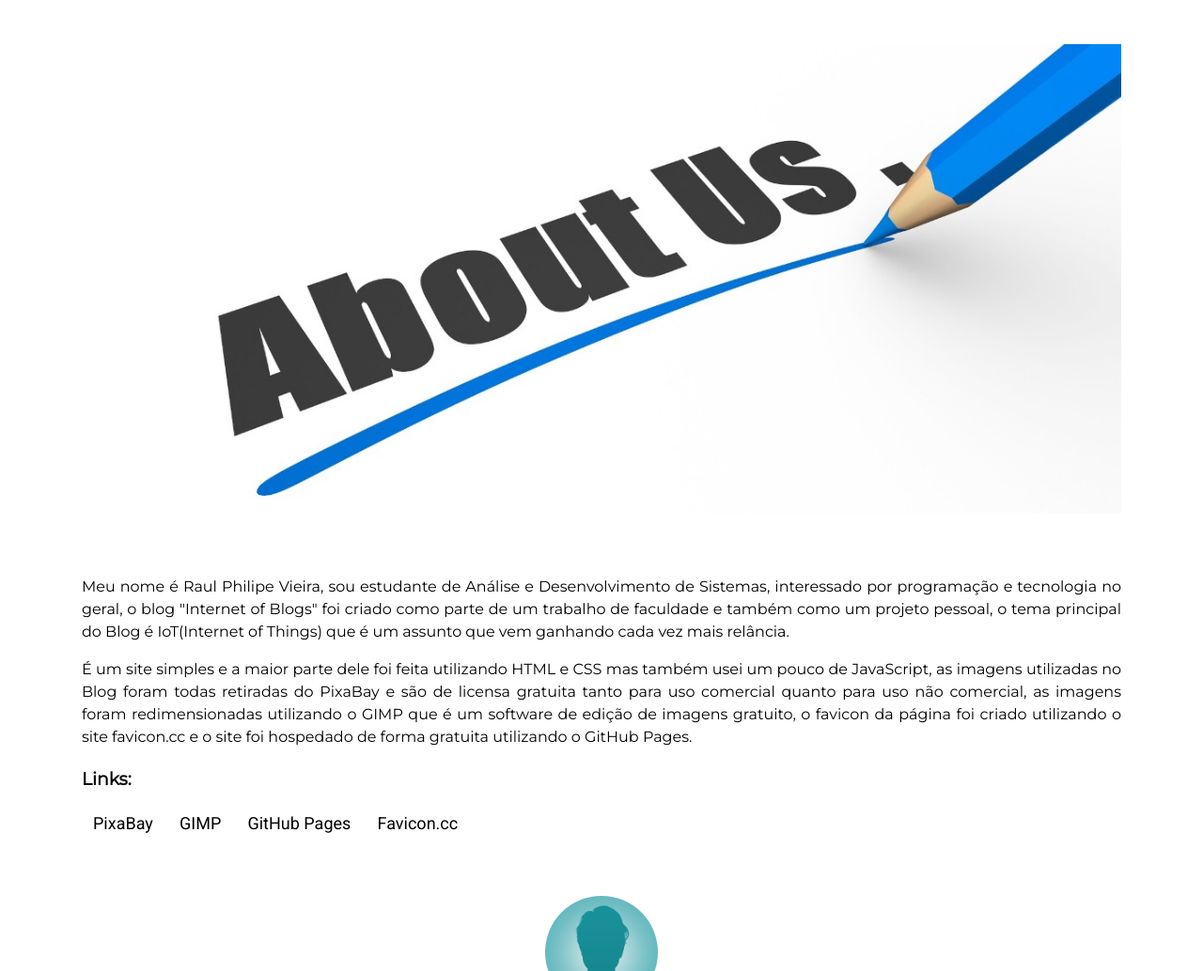
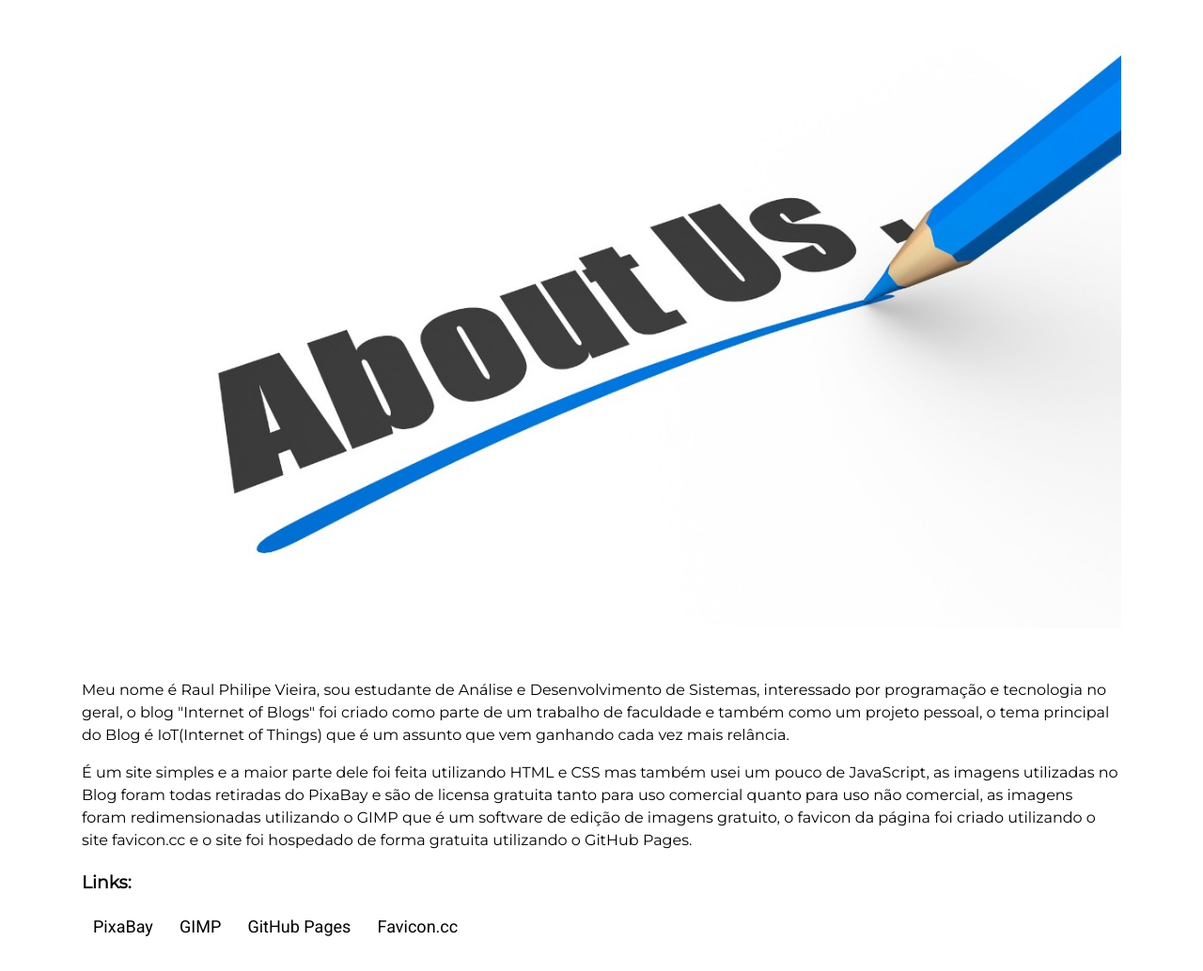
Before and after one commit to RaulPhilipe/Projeto-Blog, a plain HTML site: page About-us.html in a window 1280 px wide. Shown: the part 266-1300 px from the top of the page at 94% size. Drawn offline with Linux system fonts and the light colour scheme.

Commit message:
Update style.css

```diff
--- a/css/style.css
+++ b/css/style.css
@@ -168,8 +168,6 @@ a{
 
 .thumbnail{
     width: 100%;
-    height: 500px;
-    object-fit: cover;
 }
 
 .rounded{
@@ -257,9 +255,7 @@ ul li{
 }
 
 .content {
-    text-align: justify;
-    text-align-last: left;
-    display: inline-block;
+    text-align: left;
     line-height: 1.5;
 }
 
@@ -390,5 +386,6 @@ ul li{
     #site-main{
         margin-top: 6em;
     }
+
+
 }
-/*End of Nav Menu*/
```
